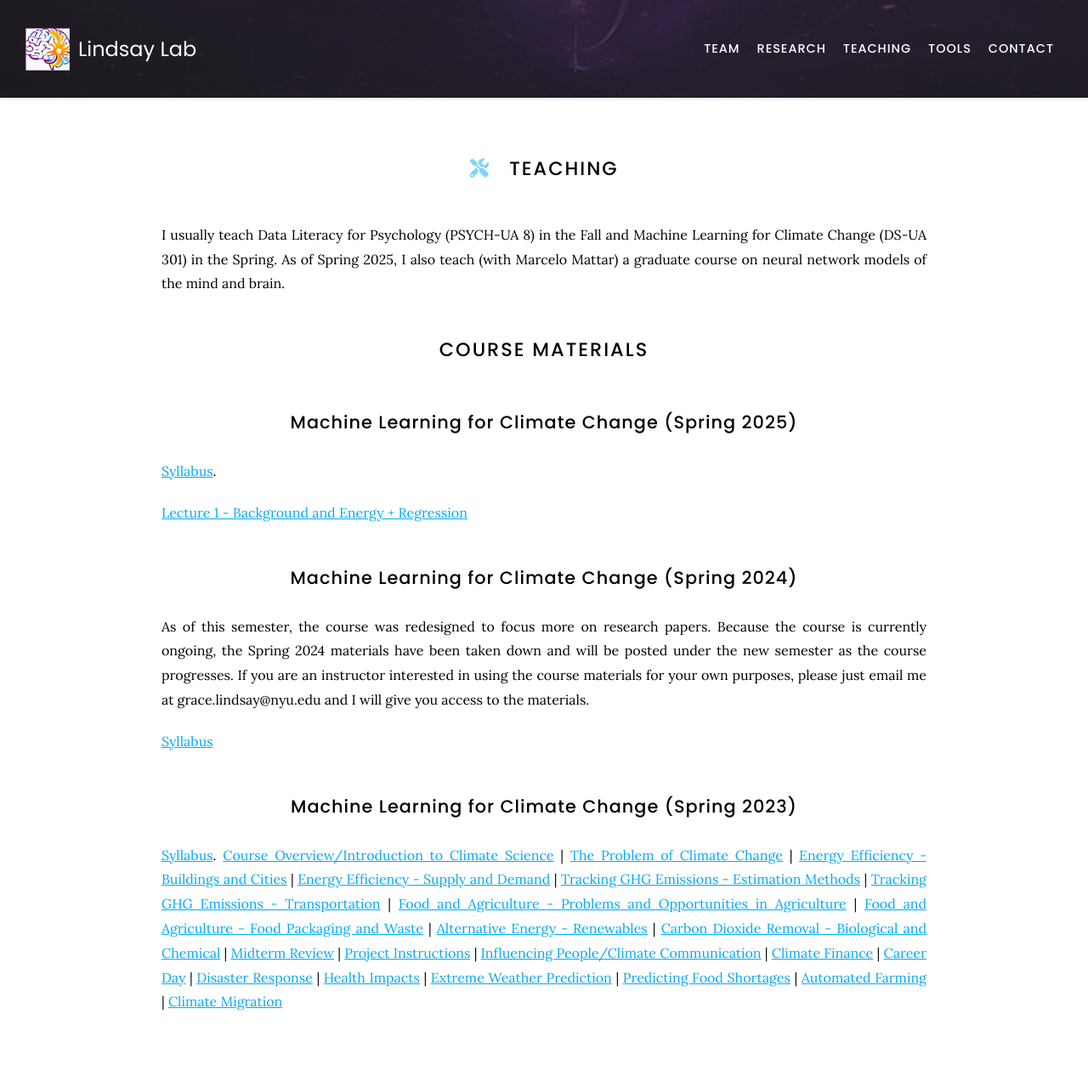
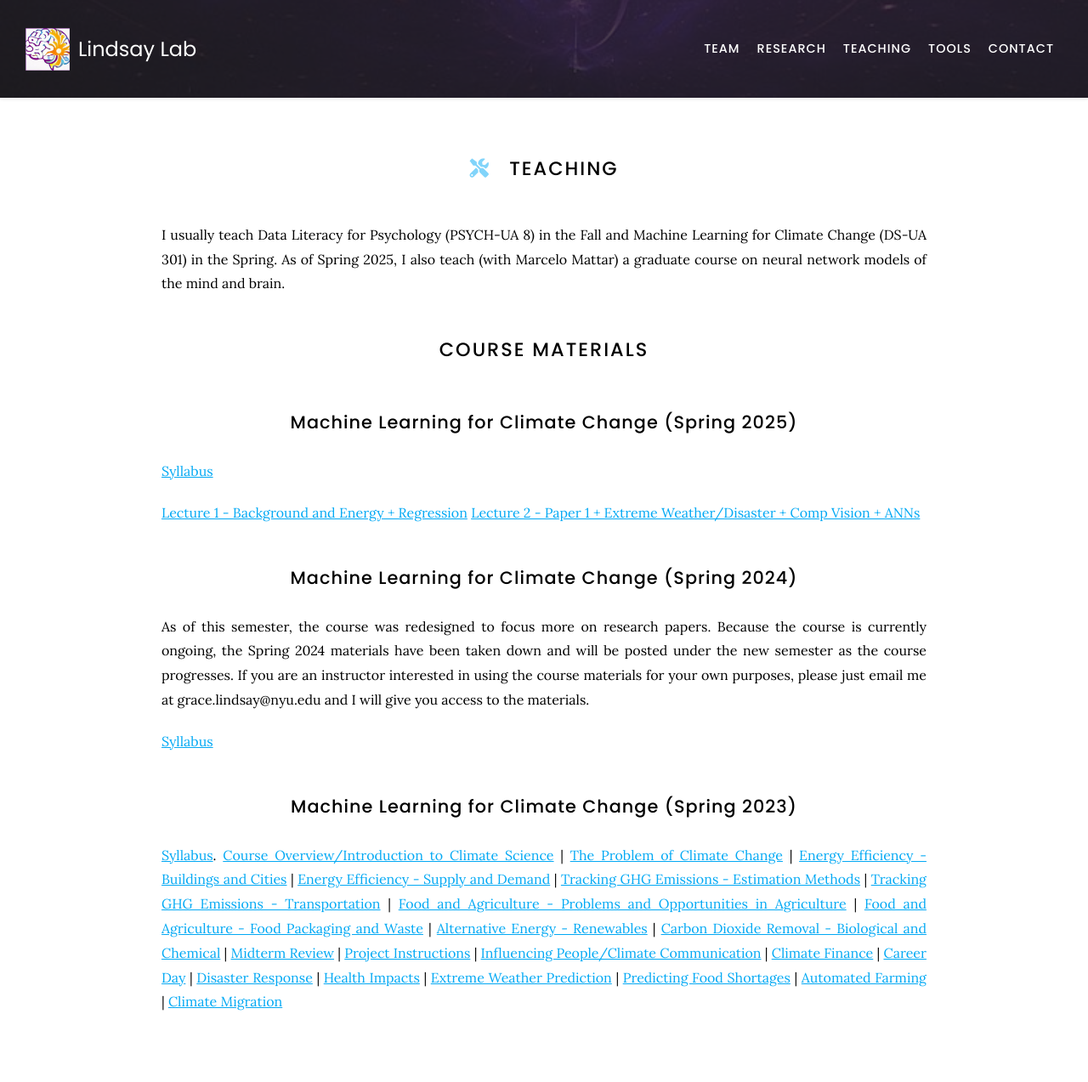
Before and after one commit to Lindsay-Lab/lindsay-lab.github.io, a Jekyll site: the page built from teaching/index.md, in a window 1280 px wide. Shown: the whole page at 85% size. Built offline with Jekyll 4.4.1, drawn with Linux system fonts in a browser that asks for light colours; nearby versions of some CDN libraries.

Commit message:
Update index.md

```diff
--- a/teaching/index.md
+++ b/teaching/index.md
@@ -11,9 +11,10 @@
 
 # Course Materials
 ## Machine Learning for Climate Change (Spring 2025)
-[Syllabus](https://lindsay-lab.github.io/ClimateML_Lectures/ML%20for%20Climate%20Change%20Syllabus%20Spring%2025-1.pdf).
+[Syllabus](https://lindsay-lab.github.io/ClimateML_Lectures/ML%20for%20Climate%20Change%20Syllabus%20Spring%2025-1.pdf)
 
 [Lecture 1 - Background and Energy + Regression](https://lindsay-lab.github.io/ClimateML_Lectures/Lecture%201%20-%20Intro%20%2B%20Energy%20%2B%20Regression%202025.pdf)
+[Lecture 2 - Paper 1 + Extreme Weather/Disaster + Comp Vision + ANNs](https://lindsay-lab.github.io/ClimateML_Lectures/Lecture%202%20-%20Paper%201%20%2B%20Extreme%20Weather%20%2B%20Comp%20Vision2025.pdf)
 
 ## Machine Learning for Climate Change (Spring 2024)
 As of this semester, the course was redesigned to focus more on research papers. Because the course is currently ongoing, the Spring 2024 materials have been taken down and will be posted under the new semester as the course progresses. If you are an instructor interested in using the course materials for your own purposes, please just email me at grace.lindsay@nyu.edu and I will give you access to the materials.
```
